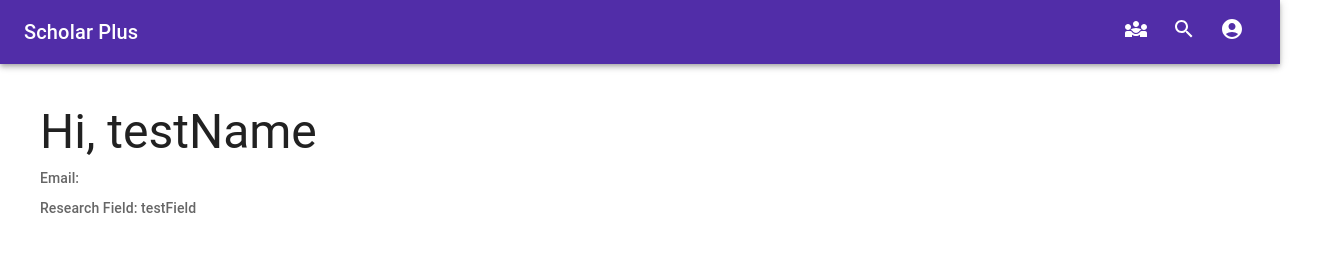
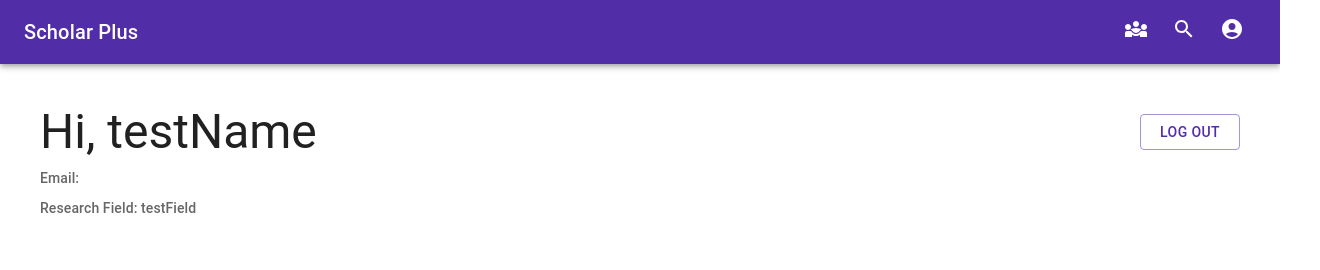
Before and after one commit to Doom-Prophet/Database-backed-online-scholar-information-platform-with-RESTful-API, a React (Create React App) app in the folder frontend/: page /login in a window 1280 px wide. Both pictures are taken after a click on the button "LOG IN". Shown: the top 270 px of the page, 1320 px wide, since content can reach past the window. Built offline with nearby package versions, Linux system fonts and the light colour scheme.

Commit message:
add logout in UserProfile

```diff
--- a/frontend/src/pages/UserProfile.js
+++ b/frontend/src/pages/UserProfile.js
@@ -1,7 +1,7 @@
 import {useContext, useState} from 'react';
 import {UserContext} from '../context/UserContext'
 import {Link, Navigate} from "react-router-dom";
-import {Stack, Typography, Box, Tabs, Tab} from '@mui/material';
+import {Stack, Typography, Box, Tabs, Tab, Button} from '@mui/material';
 import {posts, papers} from '../data/mock_data';
 import StarIcon from '@mui/icons-material/Star';
 import IconButton, { IconButtonProps } from '@mui/material/IconButton';
@@ -107,7 +107,7 @@ function MyPosts (props) {
     - else show posts
 */
 function UserProfile (props) {
-    const { user } = useContext(UserContext);
+    const { user, logout } = useContext(UserContext);
     const [value, setValue] = useState(0);
 
     if (!user || !user.auth) return <Navigate to="/login" />;
@@ -118,16 +118,21 @@ function UserProfile (props) {
 
     return (
         <>
-            <Stack sx={{ width: '100%', bgcolor: 'background.paper', margin: 5}} spacing={1}>
+            <Stack sx={{bgcolor: 'background.paper', margin: 5}} spacing={1}>
+                <Stack direction="row" justifyContent="space-between" alignItems="center">
                 <Typography variant="h3" color="text.primary">
                     Hi, {user.name}
                 </Typography>
+                <Button variant='outlined' onClick={logout} sx={{width:100}}>Log out</Button>
+                </Stack>
+
                 <Typography variant="subtitle2" color="text.secondary">
                     Email: {user.email}
                 </Typography>
                 <Typography variant="subtitle2" color="text.secondary">
                     Research Field: {user.field}
                 </Typography>
+
             </Stack>
 
             <Box sx={{ width: '100%', bgcolor: 'background.paper', mt: 5}}>
```
